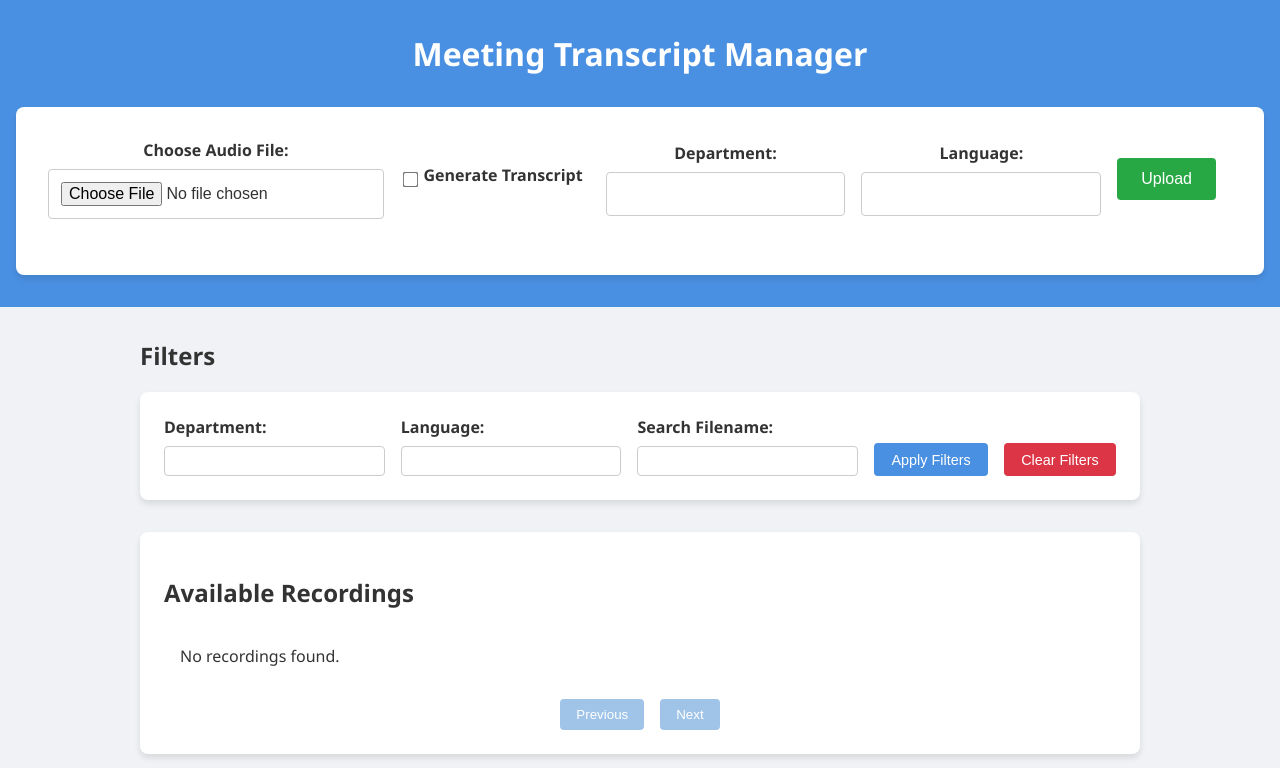
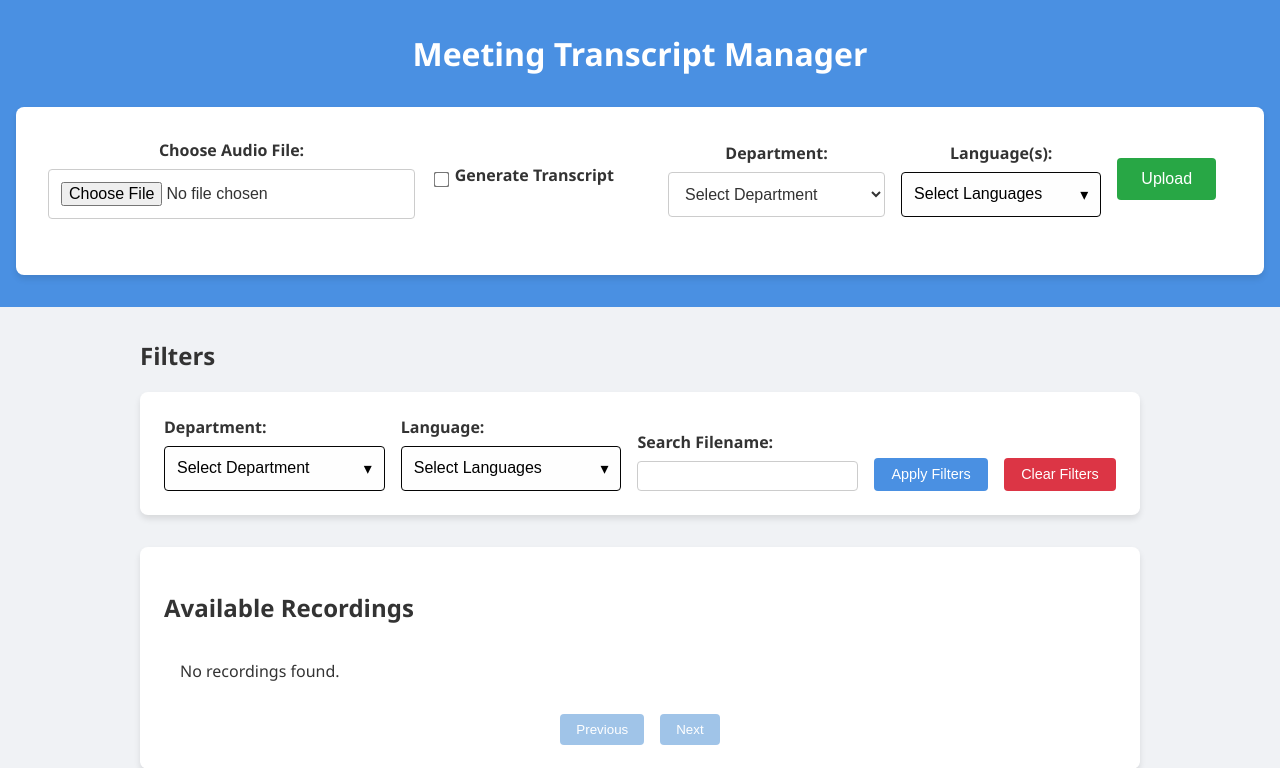
Before and after one commit to amolkittur/MeetingApp, a FastAPI app: page / in a window 1280 px wide. Shown: the top 768 px of the page. Run offline with FastAPI, Linux system fonts and the light colour scheme; data that the repository does not hold is empty.

Commit message:
Feat: dropdown menu for departments and languages

```diff
--- a/app.py
+++ b/app.py
@@ -12,7 +12,9 @@ from sqlalchemy.exc import IntegrityError
 import uuid
 from fastapi.staticfiles import StaticFiles
 from fastapi.templating import Jinja2Templates
-from typing import Optional
+from typing import Optional, List
+import json
+from sqlalchemy import or_
 
 load_dotenv()
 
@@ -54,10 +56,13 @@ async def upload_file(
     file: UploadFile = File(...),
     create_transcript: bool = Form(...),
     department: str = Form(...),
-    language: str = Form(...),
+    language: str = Form(...),  # This will be a JSON string
     db: Session = Depends(get_db)
 ):
     try:
+        # Parse the JSON string back into a list
+        languages = json.loads(language)
+
         # Original filename from the user
         original_filename = os.path.basename(file.filename)
 
@@ -82,17 +87,20 @@ async def upload_file(
         duration = get_audio_duration(mp3_file_path)
         upload_time = datetime.now(timezone.utc)
 
+        # Join multiple languages into a comma-separated string for storage
+        languages_str = ",".join(languages)
+
         # Save metadata in the database
         audio_file_entry = AudioFile(
-            filename=unique_filename,  # Stored unique filename
-            original_filename=original_filename,  # Original filename
+            filename=unique_filename,
+            original_filename=original_filename,
             filepath=mp3_file_path,
             duration=duration,
             upload_time=upload_time,
             transcript_path=None,
             transcription_status="pending" if create_transcript else "not_requested",
-            department=department.lower(),
-            language=language.lower(),
+            department=department,
+            language=languages_str,  # Store as comma-separated string
         )
         db.add(audio_file_entry)
         db.commit()
@@ -156,11 +164,14 @@ async def list_audio_files(
 
     # Apply filters if provided
     if department:
-        query = query.filter(AudioFile.department == department.lower())
+        departments = [dep.strip() for dep in department.split(',')]
+        query = query.filter(AudioFile.department.in_(departments))
     if language:
-        query = query.filter(AudioFile.language == language.lower())
+        languages = [lang.strip().lower() for lang in language.split(',')]
+        language_filters = [AudioFile.language.like(f"%{lang}%") for lang in languages]
+        query = query.filter(or_(*language_filters))
     if filename:
-        query = query.filter(AudioFile.original_filename.ilike(f"%{filename.lower()}%"))
+        query = query.filter(AudioFile.original_filename.ilike(f"%{filename}%"))
 
     total_files = query.count()
     audio_files = query.offset((page - 1) * page_size).limit(page_size).all()
@@ -169,7 +180,7 @@ async def list_audio_files(
         "recordings": [
             {
                 "id": file.id,
-                "filename": file.filename,  # Stored unique filename
+                "filename": file.filename,
                 "original_filename": file.original_filename,
                 "duration": file.duration,
                 "upload_time": file.upload_time,
@@ -189,7 +200,11 @@ async def serve_audio(file_id: int = Path(..., description="The ID of the audio
     audio_file = db.query(AudioFile).filter(AudioFile.id == file_id).first()
     if not audio_file:
         raise HTTPException(status_code=404, detail="File not found")
-    return FileResponse(audio_file.filepath)
+    return FileResponse(
+        path=audio_file.filepath,
+        media_type='audio/mpeg',
+        filename=audio_file.original_filename  # Optional: Helps with downloads
+    )
 
 
 
--- a/static/css/style.css
+++ b/static/css/style.css
@@ -365,3 +365,55 @@ main {
         flex: 1 1 200px;
     }
 }
+
+/* Add these styles at the end of your existing CSS file */
+
+.dropdown {
+    position: relative;
+    display: inline-block;
+    width: 100%;
+}
+
+.dropdown-toggle {
+    padding: 0.75em;
+    border: 1px solid #050505;
+    border-radius: 4px;
+    font-size: 1em;
+    background-color: #fefefe;
+    cursor: pointer;
+    width: 100%;
+    text-align: left;
+    display: flex;
+    justify-content: space-between;
+    align-items: center;
+    color: black; /* Add this line to set the text color to black */
+}
+
+.dropdown-menu {
+    display: none;
+    position: absolute;
+    background-color: #ffffff;
+    min-width: 160px;
+    box-shadow: 0px 8px 16px 0px rgba(0,0,0,0.2);
+    z-index: 1;
+    max-height: 200px;
+    overflow-y: auto;
+    width: 100%;
+    border-radius: 4px;
+    margin-top: 5px;
+}
+
+.dropdown-menu label {
+    display: block;
+    padding: 8px 12px;
+    cursor: pointer;
+    color: black; /* Add this line to set the text color to black */
+}
+
+.dropdown-menu label:hover {
+    background-color: #ffffff;
+}
+
+.caret {
+    float: right;
+}
--- a/static/js/main.js
+++ b/static/js/main.js
@@ -42,20 +42,86 @@ document.addEventListener("DOMContentLoaded", function() {
         }, 2000); // Display duration
     }
 
+    const departmentFilterDropdown = document.getElementById("departmentFilterDropdown");
+    const departmentFilterMenu = document.getElementById("departmentFilterMenu");
+    const departmentFilterCheckboxes = departmentFilterMenu.querySelectorAll('input[type="checkbox"]');
+
+    const languageFilterDropdown = document.getElementById("languageFilterDropdown");
+    const languageFilterMenu = document.getElementById("languageFilterMenu");
+    const languageFilterCheckboxes = languageFilterMenu.querySelectorAll('input[type="checkbox"]');
+
+    // Function to toggle dropdown visibility
+    function toggleDropdown(dropdown, menu, checkboxes) {
+        dropdown.addEventListener("click", function(event) {
+            event.preventDefault();
+            if (menu.style.display === "block") {
+                menu.style.display = "none";
+                updateDropdownText(dropdown, checkboxes);
+            } else {
+                menu.style.display = "block";
+            }
+        });
+    }
+
+    // Function to update dropdown text
+    function updateDropdownText(dropdown, checkboxes) {
+        const selectedItems = Array.from(checkboxes)
+            .filter(cb => cb.checked)
+            .map(cb => cb.value);
+
+        dropdown.innerHTML = selectedItems.length > 0
+            ? selectedItems.join(", ") + ' <span class="caret">&#9662;</span>'
+            : 'Select ' + dropdown.textContent.split(' ')[1] + ' <span class="caret">&#9662;</span>';
+    }
+
+    // Set up dropdowns
+    toggleDropdown(departmentFilterDropdown, departmentFilterMenu, departmentFilterCheckboxes);
+    toggleDropdown(languageFilterDropdown, languageFilterMenu, languageFilterCheckboxes);
+
+    // Close dropdowns when clicking outside
+    document.addEventListener("click", function(event) {
+        if (!departmentFilterDropdown.contains(event.target) && !departmentFilterMenu.contains(event.target)) {
+            departmentFilterMenu.style.display = "none";
+            updateDropdownText(departmentFilterDropdown, departmentFilterCheckboxes);
+        }
+        if (!languageFilterDropdown.contains(event.target) && !languageFilterMenu.contains(event.target)) {
+            languageFilterMenu.style.display = "none";
+            updateDropdownText(languageFilterDropdown, languageFilterCheckboxes);
+        }
+    });
+
+    // Update dropdown text when checkboxes change
+    departmentFilterCheckboxes.forEach(checkbox => {
+        checkbox.addEventListener("change", () => updateDropdownText(departmentFilterDropdown, departmentFilterCheckboxes));
+    });
+
+    languageFilterCheckboxes.forEach(checkbox => {
+        checkbox.addEventListener("change", () => updateDropdownText(languageFilterDropdown, languageFilterCheckboxes));
+    });
+
+    // Modify the filter form submission
     filterForm.addEventListener("submit", function(event) {
         event.preventDefault();
         currentPage = 1; // Reset to first page when filters change
-        currentFilters.department = departmentFilterInput.value.trim().toLowerCase();
-        currentFilters.language = languageFilterInput.value.trim().toLowerCase();
-        currentFilters.filename = filenameSearchInput.value.trim().toLowerCase();
+        currentFilters.department = Array.from(departmentFilterCheckboxes)
+            .filter(cb => cb.checked)
+            .map(cb => cb.value)
+            .join(',');
+        currentFilters.language = Array.from(languageFilterCheckboxes)
+            .filter(cb => cb.checked)
+            .map(cb => cb.value)
+            .join(',');
+        currentFilters.filename = filenameSearchInput.value;
         fetchRecordings(currentPage, currentFilters);
     });
 
     // Handle clear filters button
     clearFiltersButton.addEventListener("click", function() {
-        departmentFilterInput.value = '';
-        languageFilterInput.value = '';
+        departmentFilterCheckboxes.forEach(cb => cb.checked = false);
+        languageFilterCheckboxes.forEach(cb => cb.checked = false);
         filenameSearchInput.value = '';
+        updateDropdownText(departmentFilterDropdown, departmentFilterCheckboxes);
+        updateDropdownText(languageFilterDropdown, languageFilterCheckboxes);
         currentFilters = { department: '', language: '', filename: '' };
         currentPage = 1;
         fetchRecordings(currentPage, currentFilters);
@@ -109,13 +175,13 @@ document.addEventListener("DOMContentLoaded", function() {
     prevPageButton.addEventListener("click", () => {
         if (currentPage > 1) {
             currentPage--;
-            fetchRecordings(currentPage);
+            fetchRecordings(currentPage, currentFilters);
         }
     });
 
     nextPageButton.addEventListener("click", () => {
         currentPage++;
-        fetchRecordings(currentPage);
+        fetchRecordings(currentPage, currentFilters);
     });
 
     // Handle file upload
@@ -124,8 +190,13 @@ document.addEventListener("DOMContentLoaded", function() {
         const formData = new FormData();
         formData.append("file", document.getElementById("audio-file").files[0]);
         formData.append("create_transcript", document.getElementById("create-transcript").checked);
-        formData.append("department", document.getElementById("department").value.toLowerCase());
-        formData.append("language", document.getElementById("language").value.toLowerCase());
+        formData.append("department", document.getElementById("department").value);
+
+        // Append selected languages as a list
+        const selectedLanguages = Array.from(languageCheckboxes)
+            .filter(cb => cb.checked)
+            .map(cb => cb.value);
+        formData.append("language", JSON.stringify(selectedLanguages));
 
         fetch("/upload", {
             method: "POST",
@@ -141,13 +212,14 @@ document.addEventListener("DOMContentLoaded", function() {
         });
     });
 
-    // Load a recording and its transcript /get-transcript
     // Load a recording and its transcript
     function loadRecording(id) {
+        console.log(`Loading recording with id: ${id}`); // Debugging
         fetch(`/get-audio-details/${id}`)
             .then(response => response.json())
             .then(data => {
-                audioSource.src = `/serve-audio/${id}`;  // Use id instead of filename
+                console.log(`Fetched audio details:`, data); // Debugging
+                audioSource.src = `/serve-audio/${id}`;
                 audioPlayer.load();
                 displayTranscript(data.transcript);
             })
@@ -167,14 +239,13 @@ document.addEventListener("DOMContentLoaded", function() {
             .then(response => response.json())
             .then(data => {
                 alert(data.message);
-                fetchRecordings(currentPage);
+                fetchRecordings(currentPage, currentFilters);
             })
             .catch(error => {
                 console.error("Error deleting file:", error);
             });
         }
     }
-
 
     function displayTranscript(transcript) {
         transcriptSection.textContent = transcript;
@@ -203,22 +274,35 @@ document.addEventListener("DOMContentLoaded", function() {
         }
     });
 
-    // Delete a recording
-    function deleteRecording(event, filename) {
-        event.stopPropagation();
-        const confirmed = confirm("Do you want to delete the audio file?");
-        if (confirmed) {
-            fetch(`/delete-audio/${filename}`, {
-                method: "DELETE"
-            })
-            .then(response => response.json())
-            .then(data => {
-                alert(data.message);
-                fetchRecordings(currentPage);
-            })
-            .catch(error => {
-                console.error("Error deleting file:", error);
+    const languageDropdown = document.getElementById("languageDropdown");
+    const languageMenu = document.getElementById("languageMenu");
+    const languageCheckboxes = languageMenu.querySelectorAll('input[type="checkbox"]');
+
+    // Toggle dropdown menu
+    languageDropdown.addEventListener("click", function(event) {
+        event.preventDefault();
+        languageMenu.style.display = languageMenu.style.display === "block" ? "none" : "block";
     });
-        }
+
+    // Close dropdown when clicking outside
+    document.addEventListener("click", function(event) {
+        if (!languageDropdown.contains(event.target) && !languageMenu.contains(event.target)) {
+            languageMenu.style.display = "none";
         }
     });
+
+    // Update dropdown button text
+    function updateDropdownText() {
+        const selectedLanguages = Array.from(languageCheckboxes)
+            .filter(cb => cb.checked)
+            .map(cb => cb.value);
+
+        languageDropdown.innerHTML = selectedLanguages.length > 0
+            ? selectedLanguages.join(", ") + ' <span class="caret">&#9662;</span>'
+            : 'Select Languages <span class="caret">&#9662;</span>';
+    }
+
+    languageCheckboxes.forEach(checkbox => {
+        checkbox.addEventListener("change", updateDropdownText);
+    });
+});
--- a/templates/index.html
+++ b/templates/index.html
@@ -23,16 +23,31 @@
                 <label for="create-transcript" class="form-label">Generate Transcript</label>
             </div>
 
-            <!-- Department Field -->
+            <!-- Department Dropdown -->
             <div class="form-group">
                 <label for="department" class="form-label">Department:</label>
-                <input type="text" id="department" name="department" required class="form-input">
+                <select id="department" name="department" required class="form-input">
+                    <option value="" disabled selected>Select Department</option>
+                    <option value="Serendipity">Serendipity</option>
+                    <option value="Trademan">Trademan</option>
+                    <option value="DhoomStudios">DhoomStudios</option>
+                </select>
             </div>
 
-            <!-- Language Field -->
+            <!-- Replace the existing language dropdown with this new one -->
             <div class="form-group">
-                <label for="language" class="form-label">Language:</label>
-                <input type="text" id="language" name="language" required class="form-input">
+                <label for="language" class="form-label">Language(s):</label>
+                <div class="dropdown">
+                    <button type="button" class="dropdown-toggle" id="languageDropdown">
+                        Select Languages <span class="caret">&#9662;</span>
+                    </button>
+                    <div class="dropdown-menu" id="languageMenu">
+                        <label><input type="checkbox" name="language" value="English"> English</label>
+                        <label><input type="checkbox" name="language" value="Kannada"> Kannada</label>
+                        <label><input type="checkbox" name="language" value="Hindi"> Hindi</label>
+                        <!-- Add more languages as needed -->
+                    </div>
+                </div>
             </div>
 
             <!-- Submit Button -->
@@ -49,11 +64,29 @@
             <form id="filter-form" class="filter-form">
                 <div class="filter-group">
                     <label for="department-filter" class="filter-label">Department:</label>
-                    <input type="text" id="department-filter" name="department-filter" class="filter-input">
+                    <div class="dropdown">
+                        <button type="button" class="dropdown-toggle" id="departmentFilterDropdown">
+                            Select Department <span class="caret">&#9662;</span>
+                        </button>
+                        <div class="dropdown-menu" id="departmentFilterMenu">
+                            <label><input type="checkbox" name="department-filter" value="Serendipity"> Serendipity</label>
+                            <label><input type="checkbox" name="department-filter" value="Trademan"> Trademan</label>
+                            <label><input type="checkbox" name="department-filter" value="DhoomStudios"> DhoomStudios</label>
+                        </div>
+                    </div>
                 </div>
                 <div class="filter-group">
                     <label for="language-filter" class="filter-label">Language:</label>
-                    <input type="text" id="language-filter" name="language-filter" class="filter-input">
+                    <div class="dropdown">
+                        <button type="button" class="dropdown-toggle" id="languageFilterDropdown">
+                            Select Languages <span class="caret">&#9662;</span>
+                        </button>
+                        <div class="dropdown-menu" id="languageFilterMenu">
+                            <label><input type="checkbox" name="language-filter" value="English"> English</label>
+                            <label><input type="checkbox" name="language-filter" value="Kannada"> Kannada</label>
+                            <label><input type="checkbox" name="language-filter" value="Hindi"> Hindi</label>
+                        </div>
+                    </div>
                 </div>
                 <div class="filter-group">
                     <label for="filename-search" class="filter-label">Search Filename:</label>
@@ -79,7 +112,7 @@
         <!-- Audio Player and Transcript -->
         <section id="player-section">
             <h2>Audio Player</h2>
-            <audio id="audio-player" controls>
+            <audio id="audio-player" controls preload="metadata">
                 <source id="audio-source" src="" type="audio/mpeg">
                 Your browser does not support the audio element.
             </audio>
```
Lines whose indentation alone changed are shown as unchanged.
